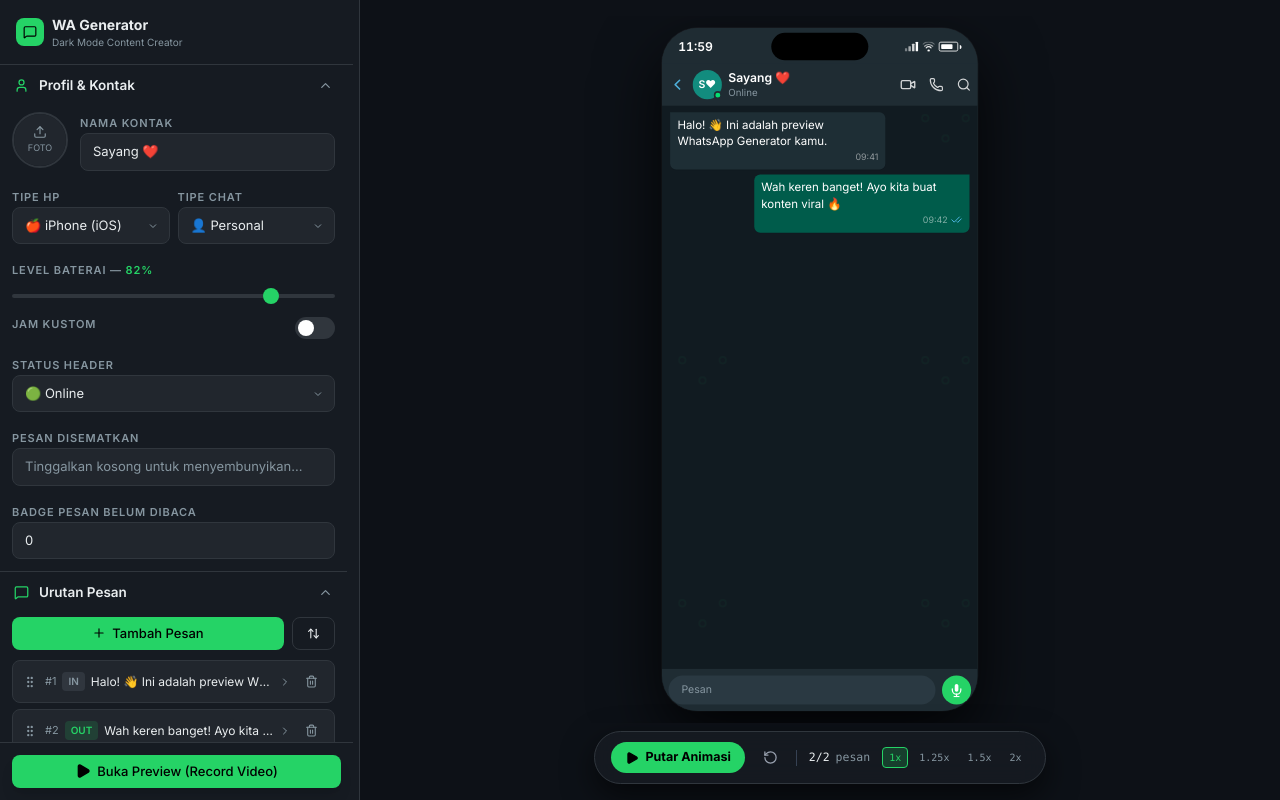
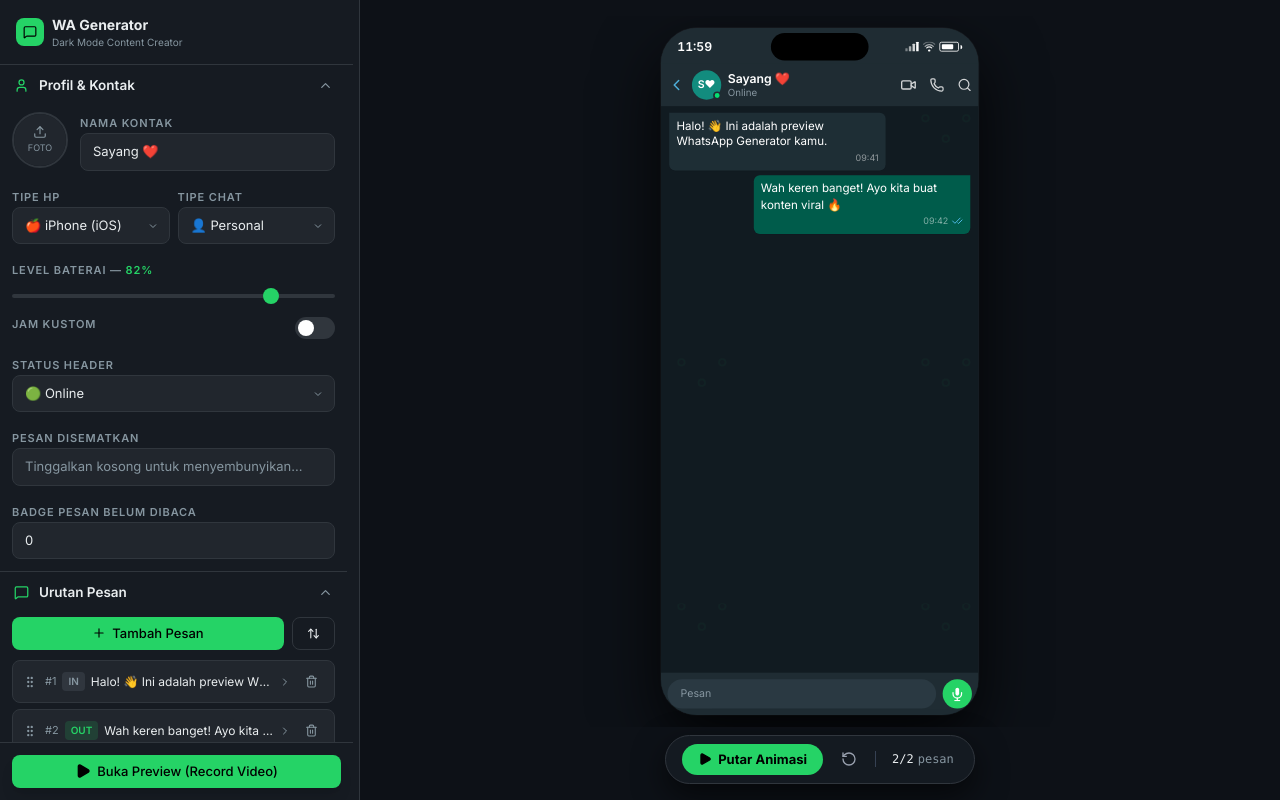
Before and after one commit to detectivecrewze/whatsapp-next, a Next.js app: page / in a window 1280 px wide. Built offline with nearby package versions, Linux system fonts and the light colour scheme.

Commit message:
fix: disable autoZoom by default and simplify StudioPlayerControl to Play/Replay button following left studio presets strictly

```diff
--- a/components/canvas/StudioPlayerControl.tsx
+++ b/components/canvas/StudioPlayerControl.tsx
@@ -1,35 +1,32 @@
 'use client';
 
 import React from 'react';
-import { Play, Pause, RotateCcw, FastForward, Square } from 'lucide-react';
+import { Play, RotateCcw, Square } from 'lucide-react';
 import { usePlayerStore } from '@/store/usePlayerStore';
 import { useEditorStore } from '@/store/useEditorStore';
 
 export default function StudioPlayerControl() {
-  const { isPlaying, isPaused, visibleCount, isTyping, playbackSpeed, play, pause, stop, setSpeed } =
-    usePlayerStore();
+  const { isPlaying, visibleCount, isTyping, play, stop } = usePlayerStore();
   const messages = useEditorStore((s) => s.messages);
 
   const totalMessages = messages.length;
-  const currentProgress =
-    visibleCount === -1 ? totalMessages : visibleCount + (isTyping ? 0.5 : 0);
 
   return (
     <div
-      className="flex items-center gap-3 px-4 py-2.5 rounded-full border shadow-2xl backdrop-blur-md transition-all"
+      className="flex items-center gap-3 px-4 py-2 rounded-full border shadow-2xl backdrop-blur-md transition-all"
       style={{
-        background: 'rgba(22, 27, 34, 0.92)',
+        background: 'rgba(22, 27, 34, 0.94)',
         borderColor: isPlaying ? 'var(--wa-green)' : 'var(--ui-border)',
         boxShadow: isPlaying
-          ? '0 0 24px rgba(37,211,102,0.2), 0 12px 32px rgba(0,0,0,0.6)'
+          ? '0 0 24px rgba(37,211,102,0.25), 0 12px 32px rgba(0,0,0,0.6)'
           : '0 12px 32px rgba(0,0,0,0.6)',
       }}
     >
-      {/* Play / Pause button */}
+      {/* Play / Stop button */}
       {!isPlaying ? (
         <button
           onClick={play}
-          className="flex items-center gap-1.5 px-3.5 py-1.5 rounded-full text-[12.5px] font-bold transition-all hover:scale-105"
+          className="flex items-center gap-1.5 px-4 py-1.5 rounded-full text-[13px] font-bold transition-all hover:scale-105"
           style={{ background: 'var(--wa-green)', color: '#000' }}
           title="Putar animasi di studio canvas"
         >
@@ -39,7 +36,7 @@
       ) : (
         <button
           onClick={stop}
-          className="flex items-center gap-1.5 px-3.5 py-1.5 rounded-full text-[12.5px] font-bold transition-all hover:scale-105"
+          className="flex items-center gap-1.5 px-4 py-1.5 rounded-full text-[13px] font-bold transition-all hover:scale-105"
           style={{ background: 'var(--ui-danger)', color: '#fff' }}
           title="Hentikan animasi dan kembali ke mode edit"
         >
@@ -48,43 +45,25 @@
         </button>
       )}
 
-      {/* Reset button */}
+      {/* Replay button */}
       <button
         onClick={play}
         className="p-1.5 rounded-full text-gray-400 hover:text-white hover:bg-white/10 transition-all"
-        title="Putar ulang dari awal"
+        title="Putar ulang dari awal (Replay)"
       >
-        <RotateCcw size={15} />
+        <RotateCcw size={16} />
       </button>
 
       {/* Divider */}
       <div className="w-[1px] h-4 bg-gray-700" />
 
-      {/* Progress Counter */}
-      <div className="flex items-center gap-1.5 text-[11.5px] font-mono" style={{ color: 'var(--wa-text-muted)' }}>
+      {/* Simple step counter */}
+      <div className="flex items-center gap-1 text-[12px] font-mono px-1" style={{ color: 'var(--wa-text-muted)' }}>
         <span style={{ color: isPlaying ? 'var(--wa-green)' : 'var(--wa-text)' }}>
           {isTyping ? '⌨️ Typing...' : `${visibleCount === -1 ? totalMessages : visibleCount}/${totalMessages}`}
         </span>
         <span>pesan</span>
       </div>
-
-      {/* Speed selector */}
-      <div className="flex items-center gap-1">
-        {[1, 1.25, 1.5, 2].map((s) => (
-          <button
-            key={s}
-            onClick={() => setSpeed(s)}
-            className="px-1.5 py-0.5 rounded text-[10px] font-mono transition-all"
-            style={{
-              background: playbackSpeed === s ? 'rgba(37,211,102,0.2)' : 'transparent',
-              color: playbackSpeed === s ? 'var(--wa-green)' : 'var(--wa-text-muted)',
-              border: playbackSpeed === s ? '1px solid var(--wa-green)' : '1px solid transparent',
-            }}
-          >
-            {s}x
-          </button>
-        ))}
-      </div>
     </div>
   );
 }
--- a/types/index.ts
+++ b/types/index.ts
@@ -168,7 +168,7 @@
   useTyping: true,
   useSoundIn: true,
   useSoundOut: true,
-  autoZoom: true,
+  autoZoom: false,
   zoomScale: 1.08,
   zoomSpeed: 400,
   enableTts: false,
```
